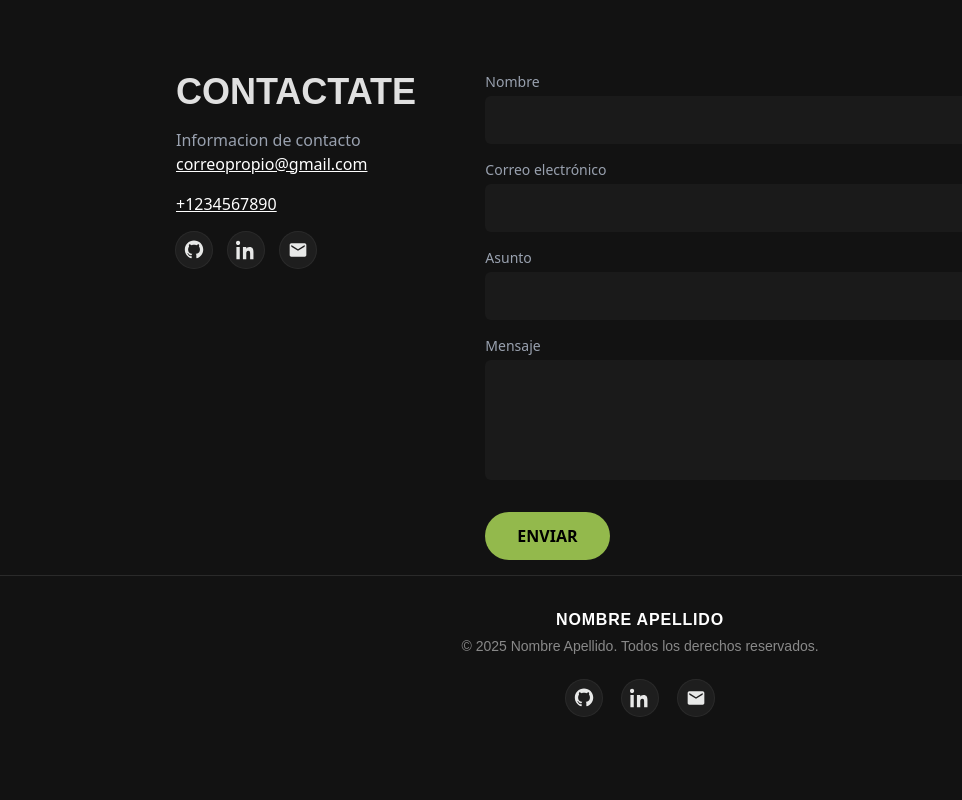
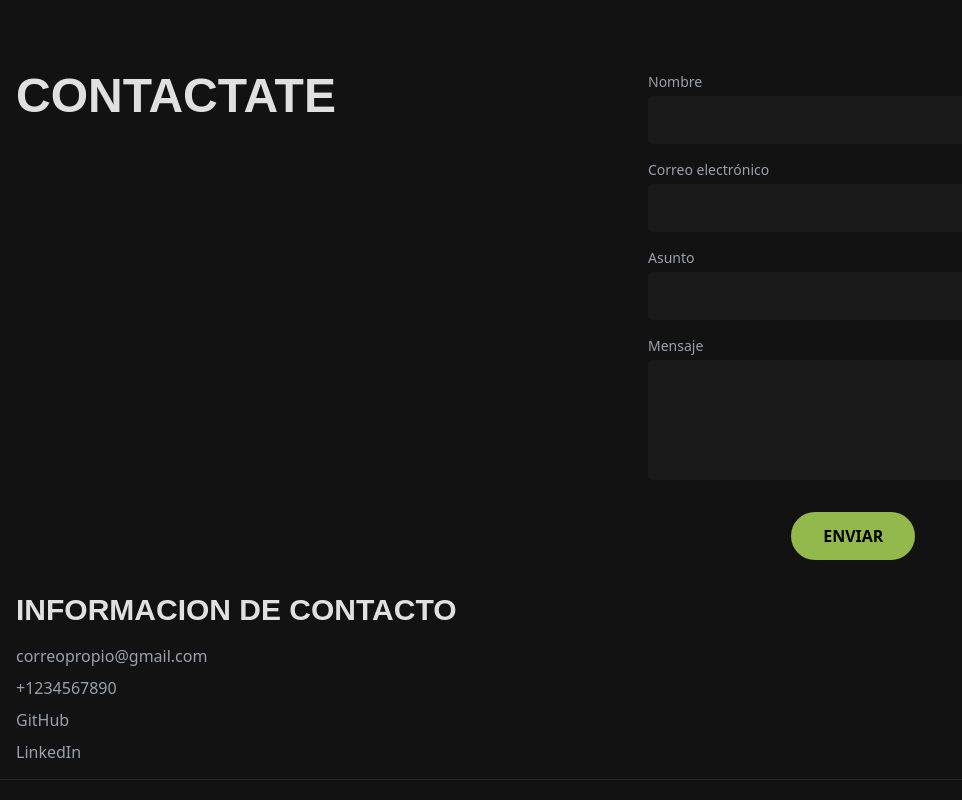
Before and after one commit to leocantero/portafolio-personal, a React (Vite) app: page / in a window 1280 px wide. Shown: the part 3260-4060 px from the top of the page, without its empty margins (0-962 px from the left). Before the commit the page ends 4008 px from the top, so only its background shows below. Built offline with nearby package versions, Linux system fonts and the light colour scheme; no server answers.

Commit message:
Completado los retoques. Pendiente "ContactForm" en Desktop retoques.

```diff
--- a/src/components/ContactForm.jsx
+++ b/src/components/ContactForm.jsx
@@ -8,77 +8,60 @@ export const ContactForm = () => {
   return (
     <section
       id="contacto"
-      className="max-w-9/12 mx-auto px-4 flex row justify-between items-top gap-16 "
+      className="max-w 9/12 px-4 flex row justify-between items-top gap-4 grid grid-cols-1 md:!grid-cols-2 scroll-mt-[10vh]"
     >
-      {/* Columna Izquierda: Información */}
-      <div className="md:w-1/4">
-        <h2 className="text-4xl font-bold montserrat-title-bold uppercase w-5xl mb-4">
+      <div className="order-0">
+        <h2 className="text-4xl md:text-5xl font-bold montserrat-title-bold uppercase w-5xl mb-4">
           Contactate
         </h2>
-        <p className="text-gray-400 mb-4">
-          Informacion de contacto {" "}
-          <span className="text-white underline cursor-pointer">
+      </div>
+
+      <div className="md:w-1/4 order-2 lg:order-1">
+        <h3 className="text-xl md:text-3xl text-(--text-col) font-bold montserrat-title-bold uppercase w-5xl mb-4 mt-4">
+          Informacion de contacto
+        </h3>
+        <ul className="flex flex-col gap-2">
+          <li>
+            <a
+              href={links_contacto.mail}
+              className="text-gray-400 hover:underline"
+              target="_blank"
+              rel="noreferrer"
+            >
               {info_personal.email}
-          </span>
-        </p>
-        <a className = "text-white underline cursor-pointer" href={links_contacto.whatsapp}>{info_personal.telefono}</a>
-
-        {/* Iconos Redes Sociales */}
-        <div className="flex items-center gap-4 my-4">
+            </a>
+          </li>
+          <li>
             <a
-            href="https://github.com/leocantero"
+              href={links_contacto.whatsapp}
+              className="text-gray-400 hover:underline"
               target="_blank"
-            rel="noreferrer noopener"
-            aria-label="GitHub"
-            className="group inline-flex h-9 w-9 items-center justify-center rounded-full bg-white/5 ring-1 ring-white/10 transition hover:bg-white/10"
-            title="GitHub"
+              rel="noreferrer"
             >
-            <svg
-              xmlns="http://www.w3.org/2000/svg"
-              viewBox="0 0 24 24"
-              fill="currentColor"
-              className="h-5 w-5 text-white/90 group-hover:text-(--acento-color)"
+              {info_personal.telefono}
+            </a>
+          </li>
+          <li>
+            <a
+              href={links_contacto.github}
+              className="text-gray-400 hover:underline"
+              target="_blank"
+              rel="noreferrer"
             >
-              <path
-                fillRule="evenodd"
-                d="M12 .5C5.73.5.98 5.24.98 11.52c0 4.86 3.15 8.98 7.52 10.43.55.1.75-.24.75-.53 0-.26-.01-1.12-.02-2.03-3.06.66-3.71-1.3-3.71-1.3-.5-1.26-1.23-1.6-1.23-1.6-.99-.68.08-.66.08-.66 1.1.08 1.68 1.13 1.68 1.13.98 1.68 2.58 1.2 3.21.92.1-.71.38-1.2.69-1.48-2.44-.28-5.01-1.22-5.01-5.44 0-1.2.43-2.17 1.12-2.94-.11-.28-.49-1.41.11-2.94 0 0 .93-.3 3.06 1.12.89-.25 1.85-.38 2.8-.38.95 0 1.91.13 2.8.38 2.13-1.42 3.06-1.12 3.06-1.12.6 1.53.22 2.66.11 2.94.69.77 1.12 1.74 1.12 2.94 0 4.23-2.58 5.16-5.03 5.43.39.33.74.98.74 1.98 0 1.43-.01 2.58-.01 2.93 0 .29.2.64.76.53 4.36-1.46 7.5-5.57 7.5-10.43C23.02 5.24 18.27.5 12 .5z"
-                clipRule="evenodd"
-              />
-            </svg>
+              GitHub
             </a>
+          </li>
+          <li>
             <a
-            href="https://www.linkedin.com/"
+              href={links_contacto.linkedin}
+              className="text-gray-400 hover:underline"
               target="_blank"
-            rel="noreferrer noopener"
-            aria-label="LinkedIn"
-            className="group inline-flex h-9 w-9 items-center justify-center rounded-full bg-white/5 ring-1 ring-white/10 transition hover:bg-white/10"
-            title="LinkedIn"
+              rel="noreferrer"
             >
-            <svg
-              xmlns="http://www.w3.org/2000/svg"
-              viewBox="0 0 24 24"
-              fill="currentColor"
-              className="h-5 w-5 text-white/90 group-hover:text-(--acento-color)"
-            >
-              <path d="M4.98 3.5C4.98 4.88 3.86 6 2.5 6S0 4.88 0 3.5 1.12 1 2.5 1 4.98 2.12 4.98 3.5zM.5 8.5h4V23h-4V8.5zM8.5 8.5h3.83v1.98h.05c.53-1 1.84-2.06 3.78-2.06 4.04 0 4.79 2.66 4.79 6.11V23h-4v-6.47c0-1.54-.03-3.52-2.15-3.52-2.15 0-2.48 1.68-2.48 3.41V23h-4V8.5z" />
-            </svg>
+              LinkedIn
             </a>
-          <a
-            href="mailto:hola@gmail.com"
-            aria-label="Email"
-            className="group inline-flex h-9 w-9 items-center justify-center rounded-full bg-white/5 ring-1 ring-white/10 transition hover:bg-white/10"
-            title="Email"
-          >
-            <svg
-              xmlns="http://www.w3.org/2000/svg"
-              viewBox="0 0 24 24"
-              fill="currentColor"
-              className="h-5 w-5 text-white/90 group-hover:text-(--acento-color)"
-            >
-              <path d="M20 4H4c-1.1 0-2 .9-2 2v12c0 1.1.9 2 2 2h16c1.1 0 2-.9 2-2V6c0-1.1-.9-2-2-2Zm0 4-8 5L4 8V6l8 5 8-5v2Z" />
-            </svg>
-          </a>
-        </div>
+          </li>
+        </ul>
       </div>
 
       {/* Columna Derecha: El Formulario */}
@@ -134,7 +117,7 @@ export const ContactForm = () => {
           {/* Botón de envío */}
           <button
             type="submit"
-            className=" cursor-pointer bg-(--acento-color) text-black font-bold py-3 px-8 rounded-full w-fit mt-4 hover:bg-(--acento-color-hover) transition-colors uppercase"
+            className=" cursor-pointer bg-(--acento-color) text-black font-bold py-3 px-8 rounded-full w-fit mt-4 hover:bg-(--acento-color-hover) transition-colors uppercase mx-auto"
           >
             Enviar
           </button>
--- a/src/components/Habilidades.jsx
+++ b/src/components/Habilidades.jsx
@@ -9,9 +9,9 @@ export const Habilidades = () => {
     <>
       <section
         id="habilidades"
-        className="mx-auto max-w-6xl px-4"
+        className="mx-auto max-w-6xl px-4 scroll-mt-[10vh]"
       >
-        <div className="grid gap-4 md:grid-cols-3 md:items-start mx-auto max-w-6xl scroll-mt-[10vh]">
+        <div className="grid gap-4 md:grid-cols-3 md:items-start mx-auto max-w-6xl">
           <h2 className="text-4xl lg:text-5xl font-bold montserrat-title-bold uppercase">
             Habilidades
           </h2>
```
Lines whose indentation alone changed are shown as unchanged.
